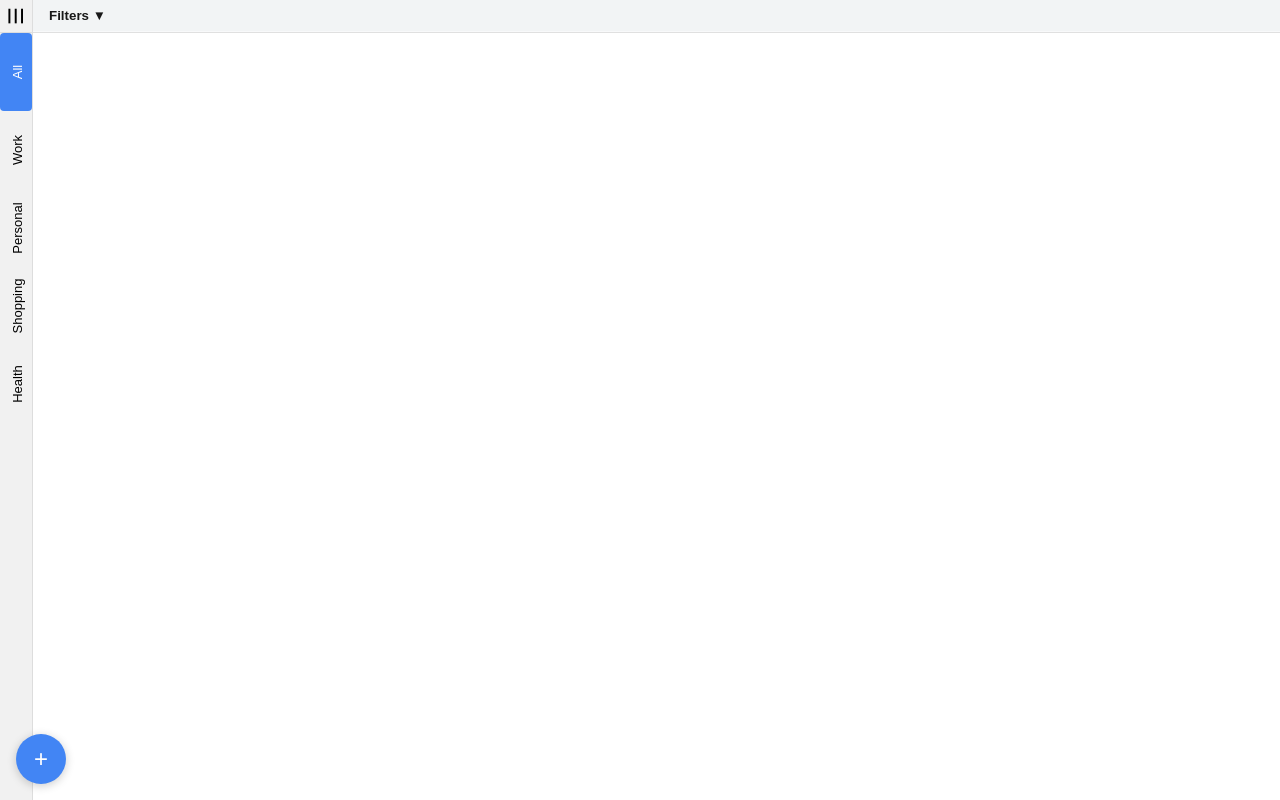
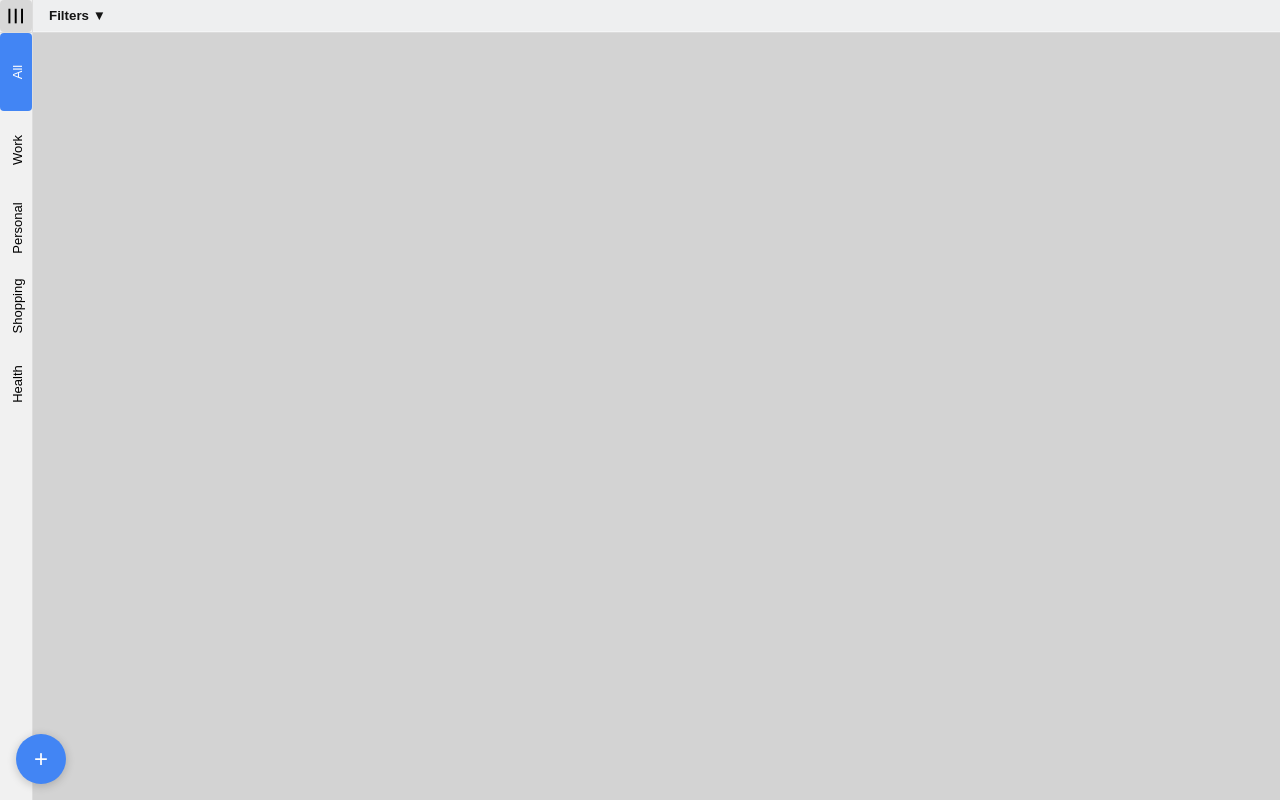
Before and after one commit to mitchinator1/MULE-ToDo, a plain HTML site: page my_todo_app_addon/frontend/index.html in a window 1280 px wide. Drawn offline with Linux system fonts and the light colour scheme; no server answers.

Commit message:
Added lightgray as background color

```diff
--- a/my_todo_app_addon/frontend/style.css
+++ b/my_todo_app_addon/frontend/style.css
@@ -6,6 +6,7 @@ margin: 0;
 padding: 0;
 font-family: Arial, sans-serif;
 font-size: 13px;
+background: lightgray;
 }
 /* Sidebar Layout */
 .sidebar {
```
